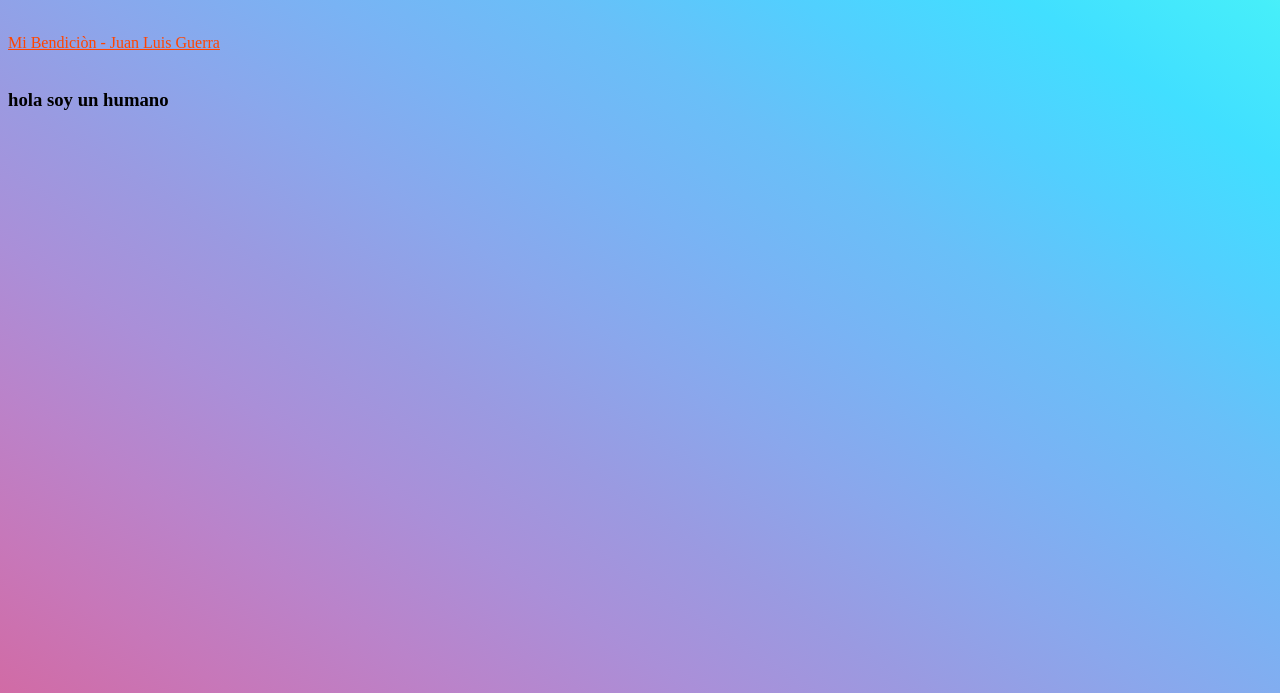
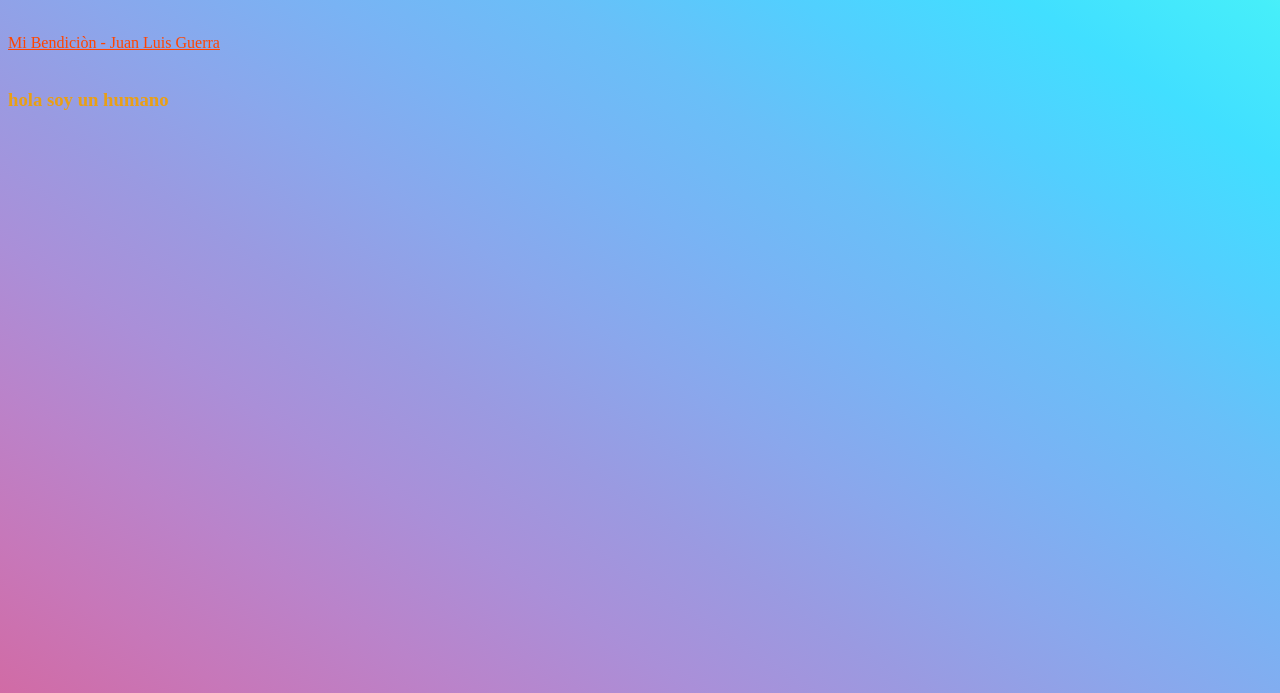
Before and after one commit to En-rique/HTML5_Walmart, a plain HTML site: page index.html in a window 1280 px wide. Shown: the part 136-829 px from the top of the page. Drawn offline with Linux system fonts and the light colour scheme.

Commit message:
confirmo el style

```diff
--- a/index.html
+++ b/index.html
@@ -6,14 +6,7 @@
     <meta http-equiv="X-UA-Compatible" content="ie=edge">
     <title>Juan Luis Guerra</title>
 </head>
-<style>
-    h3{
-        color: white;
-    }
-</style>
 <body>
-
-
     <link rel="stylesheet" href="style.css">
     <h1>Mi Bendiciòn</h1>
     <p1>Dicen que las flores no dejaban de cantar tu nombre, tu nombre, cariño. Que las olas de los mares te hicieron un chal de espuma, de nubes y lirios.</p1>
--- a/style.css
+++ b/style.css
@@ -4,4 +4,4 @@ p2 {color: navajowhite;}
 p3 {color: mediumpurple;}
 a {color: orangered;}
 body {background-image: linear-gradient(to right top, #d16ba5, #c777b9, #ba83ca, #aa8fd8, #9a9ae1, #8aa7ec, #79b3f4, #69bff8, #52cffe, #41dfff, #46eefa, #5ffbf1);background-repeat: no-repeat; height: 100vh;}
-h3 {color: black;}
+h3 {color: rgb(233, 159, 21);}
```
